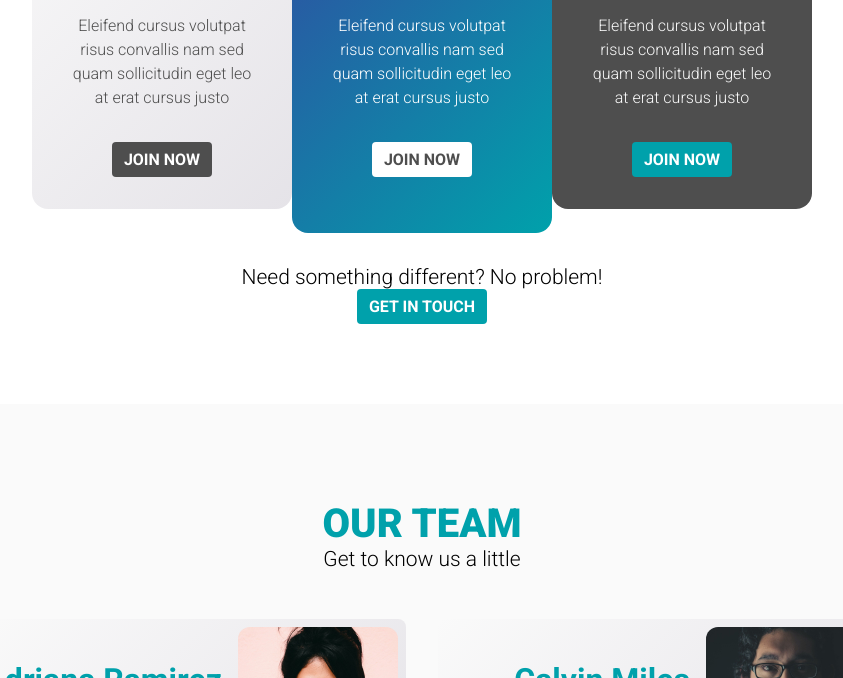
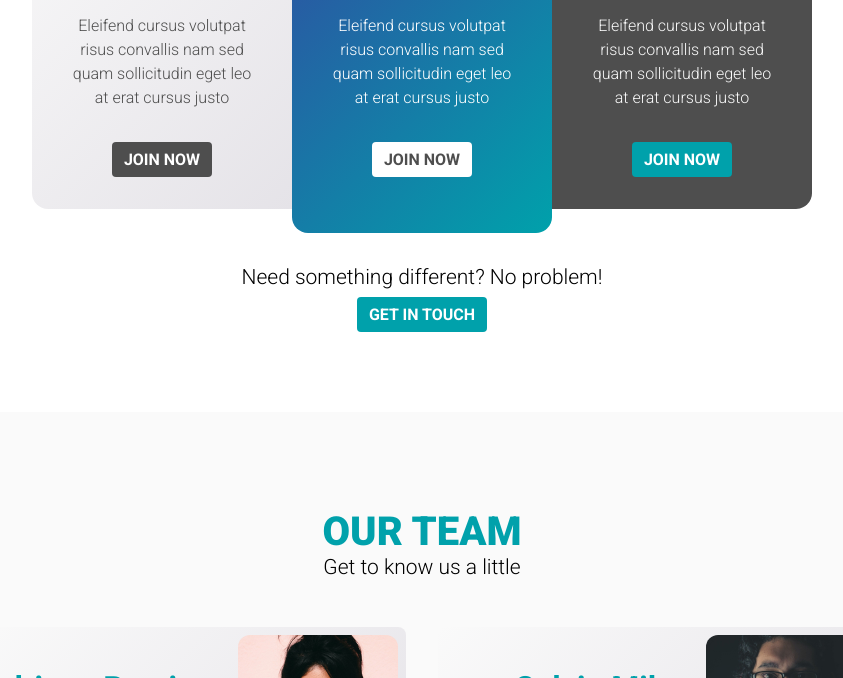
Before and after one commit to reznaeous/kevpow-cssdm-rnd2-pricing-cards-v3-updated, a plain HTML site: page index.html in a window 1280 px wide. Shown: the part 422-1100 px from the top of the page, without its empty margins (218-1061 px from the left). Drawn offline with Linux system fonts and the light colour scheme.

Commit message:
Adjust borders on pricing cards, spacing on button in pricing section

```diff
--- a/styles.scss
+++ b/styles.scss
@@ -100,8 +100,16 @@ section.pricing {
   border-radius: 1em;
   margin: 0;
 
+  &:nth-of-type(1) {
+    border-top-right-radius: 0;
+    border-bottom-right-radius: 0;
+  }
   &:nth-of-type(2) {
     padding-block: 3.5rem;
+  }
+  &:nth-of-type(3) {
+    border-top-left-radius: 0;
+    border-bottom-left-radius: 0;
   }
 
   &--light {
@@ -155,6 +163,12 @@ section.pricing {
 .plan__description {
   margin: 2em 0;
   line-height: 1.5;
+}
+
+.pricing > .button {
+  margin: {
+    top: 0.5rem;
+  }
 }
 
 /* ///////////////
```
Also changed, not shown: styles.css, 1 other file.
